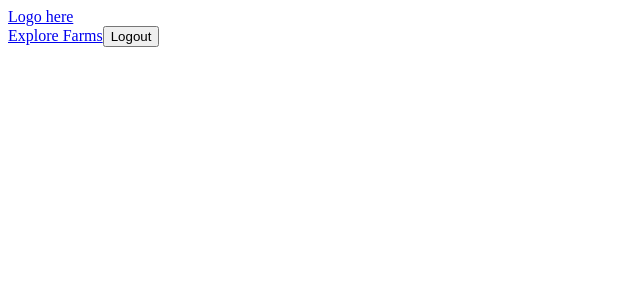
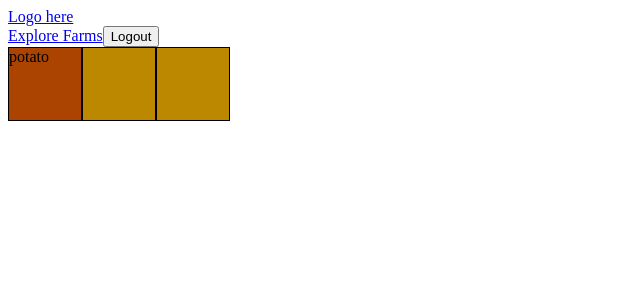
Before and after one commit to accprudolfs/averill, a React app in the folder packages/averill-client/: page /myfarm in a window 1280 px wide. Shown: the top 300 px of the page, without its empty margins (0-640 px from the left). Built offline with nearby package versions, Linux system fonts and the light colour scheme.

Commit message:
add basic farm component

```diff
--- /dev/null
+++ b/packages/averill-client/src/components/Farm/Farm.jsx
@@ -0,0 +1,20 @@
+import React from 'react'
+import styles from './Farm.module.css'
+
+export default function Farm(props) {
+  return (
+    <div className={styles.farm}>
+      {props.farmData.map((item, index) => (
+        <div
+          key={`tile-${index}`}
+          className={[
+            styles['farm-tile'],
+            styles[item.watered ? 'farm-tile-watered' : 'farm-tile-unwatered'],
+          ].join(' ')}
+        >
+          {item.plant}
+        </div>
+      ))}
+    </div>
+  )
+}
--- /dev/null
+++ b/packages/averill-client/src/components/Farm/Farm.module.css
@@ -0,0 +1,19 @@
+.farm {
+  display: inline-grid;
+  grid-template-columns: repeat(8, auto);
+  grid-template-rows: repeat(8, auto);
+}
+
+.farm-tile {
+  width: 72px;
+  height: 72px;
+  border: 1px solid black;
+}
+
+.farm-tile-watered {
+  background-color: #aa4400;
+}
+
+.farm-tile-unwatered {
+  background-color: #bb8800;
+}
--- a/packages/averill-client/src/views/MyFarmView.jsx
+++ b/packages/averill-client/src/views/MyFarmView.jsx
@@ -1,10 +1,21 @@
 import React from 'react'
 import Header from '../components/Header.jsx'
+import Farm from '../components/Farm/Farm.jsx'
 
 export default function MyFarmView() {
   return (
     <div>
       <Header />
+      <Farm
+        farmData={[
+          {
+            plant: 'potato',
+            watered: true,
+          },
+          {},
+          {},
+        ]}
+      />
     </div>
   )
 }
```
